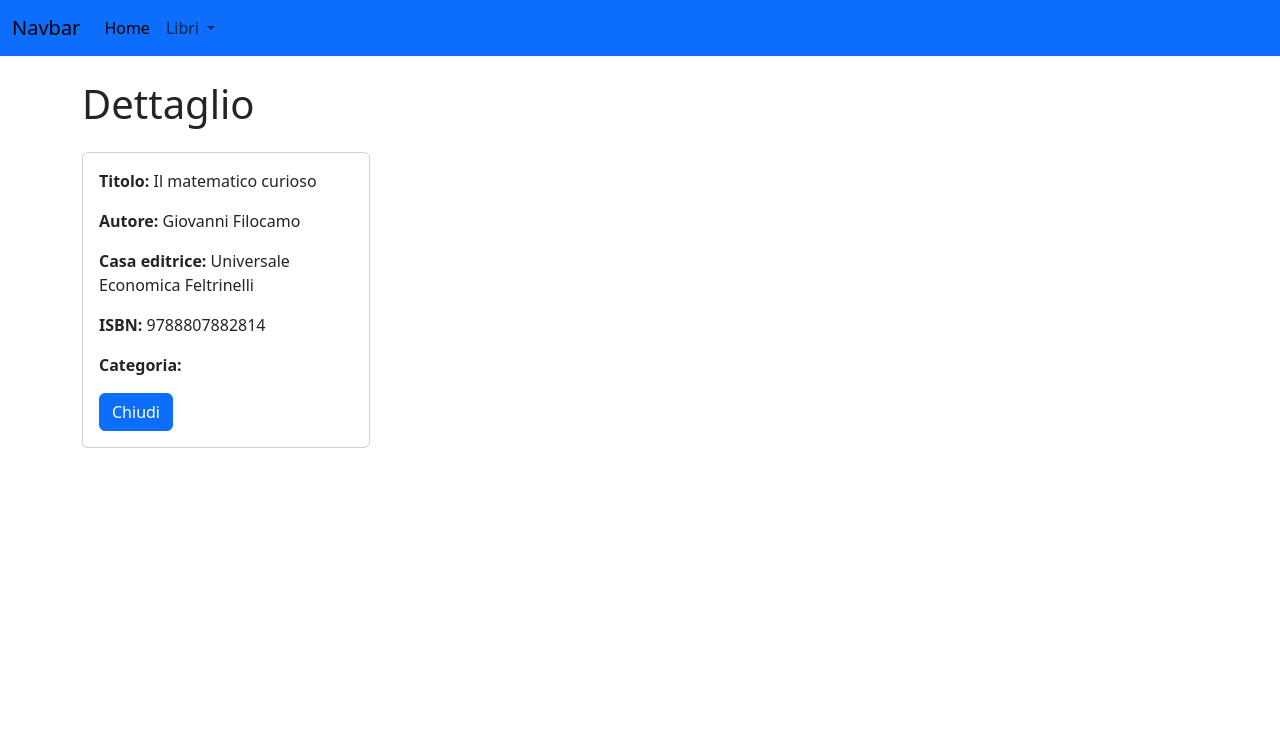
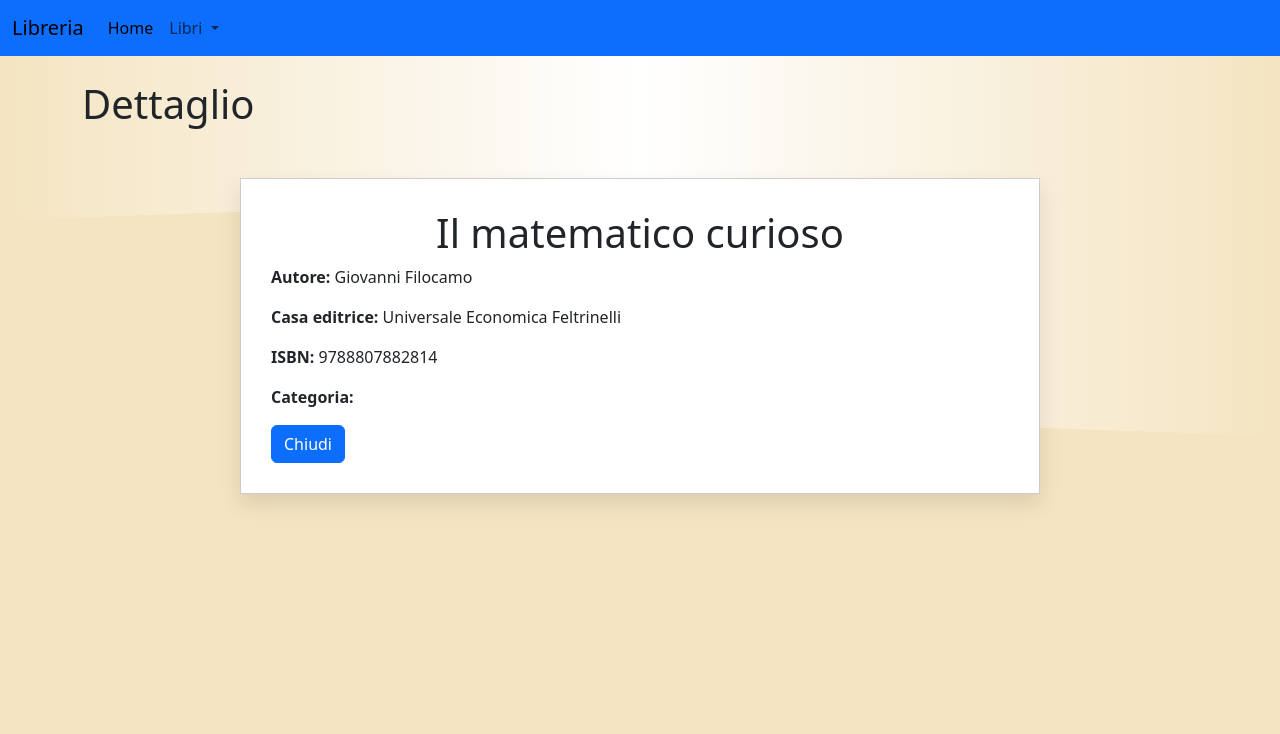
Before and after one commit to goten82/libreria, a Flask app: page /api/libro/1 in a window 1280 px wide. Shown: the top 734 px of the page. Before the commit the page ends 448 px from the top, so only its background shows below. Run offline with Flask 3, Linux system fonts and the light colour scheme.

Commit message:
Sistemazione codice e aggiunta ricerca per autore/titolo

```diff
--- a/app.py
+++ b/app.py
@@ -1,7 +1,7 @@
 from flask import Flask, request, render_template, jsonify
 from flask_sqlalchemy import SQLAlchemy
 import os
-from models.libri import db,Libri
+from models.libri import db
 from routes.libri import libri_bp
 
 app = Flask(__name__)
@@ -30,6 +30,10 @@
 def utenti():
     return render_template('utenti.html')
 
+@app.route('/cerca')
+def cerca():
+    return render_template('cerca.html')
+
 # Rotta di base per testare il server
 @app.route('/')
 def home():
--- a/routes/libri.py
+++ b/routes/libri.py
@@ -1,9 +1,17 @@
 from flask import Blueprint, jsonify, request,render_template,redirect,url_for,flash
 from models.libri import db,Libri
+from services.libri_service import get_all_libri,add_libro,get_libro_by_autore,get_libro_by_titolo
 
 LIBRO_NOT_FOUND = "Libro non trovato!"
 
 libri_bp = Blueprint('libri',__name__)
+
+@libri_bp.route('/libri', methods=['GET'])
+# ritorna tutti i libri nel db
+def get_libri():
+    libri = get_all_libri()
+
+    return render_template('elenco_libri.html',libri=libri)
 
 @libri_bp.route('/add_libro', methods=['POST'])
 def add_libro():
@@ -19,13 +27,6 @@
     db.session.commit()
     flash("Libro inserito con successo!", "success")
     return redirect(url_for('libri.get_libri'))
-
-@libri_bp.route('/libri', methods=['GET'])
-# ritorna tutti i libri nel db
-def get_libri():
-    libri = Libri.query.all()
-
-    return render_template('elenco_libri.html',libri=libri)
 
 @libri_bp.route('/libro/<int:libro_id>/edit', methods=['GET'])
 #cerca libro per id e ritorna la pagina di modifica
@@ -44,23 +45,18 @@
 
     return render_template('dettaglio_libro.html',libro=libro)
 
-@libri_bp.route('/libro/autore/<string:libro_autore>', methods=['GET'])
-def get_libro_by_autore(libro_autore):
 
-    libri = Libri.query.filter(Libri.autore.ilike(f"%{libro_autore}%")).all()  # Cerca l'utente in base all'ID filter_by(name=name).first()
-    if not libri:
-        return jsonify({"message": LIBRO_NOT_FOUND}), 404
+@libri_bp.route('/libro',methods=['GET'])
+def cerca():
+    to_research =request.args['ricerca']
+    tipoRicerca = request.args['flexRadioDefault']
 
-    return jsonify([libro.to_dict() for libro in libri])
+    if(tipoRicerca=='titolo'):
+        libri = get_libro_by_titolo(to_research)
+    else:
+        libri = get_libro_by_autore(to_research)
 
-@libri_bp.route('/libro/titolo/<string:libro_titolo>', methods=['GET'])
-def get_libro_by_titolo(libro_titolo):
-
-    libro = Libri.query.filter_by(titolo=libro_titolo).first()  # Cerca l'utente in base all'ID filter_by(name=name).first()
-    if not libro:
-        return jsonify({"message": LIBRO_NOT_FOUND}), 404
-
-    return jsonify(libro.to_dict())
+    return render_template('elenco_libri.html',libri=libri)
 
 @libri_bp.route('/update_libro/<int:libro_id>', methods=['POST'])
 def update_libro(libro_id):
--- a/static/css/style.css
+++ b/static/css/style.css
@@ -6,6 +6,43 @@
 
 }
 
+body {
+    background: linear-gradient(to right, #f4e4c1, #fff, #f4e4c1);
+    /* Simula le pagine del libro */
+    color: #333;
+    font-family: 'Times New Roman', Times, serif;
+}
+
 nav.navbar {
-    background-color: var(--btn-primary) !important;
+    background-color: var(--btn-primary);
 }
+
+.book {
+    max-width: 800px;
+    margin: 50px auto;
+    padding: 30px;
+    background-color: #fff;
+    /* Colore della pagina */
+    box-shadow: 0 10px 20px rgba(0, 0, 0, 0.1);
+    /* Effetto ombra */
+    border: 1px solid #ccc;
+}
+
+.book::before, .book::after {
+    content: '';
+    position: absolute;
+    width: 50%;
+    height: 100%;
+    background: #f4e4c1;
+    z-index: -1;
+}
+
+.book::before {
+    left: 0;
+    transform: skewY(-2deg);
+}
+
+.book::after {
+    right: 0;
+    transform: skewY(2deg);
+}
--- a/static/js/script.js
+++ b/static/js/script.js
@@ -47,229 +47,3 @@
         this.categoria = categoria;
     }
 }
-
-let btnInserisci = document.getElementById('inserisci');
-let btnCercaLibro = document.getElementById('cercaLibro');
-let btnApriInserisci = document.getElementById('apri_inserisci');
-let btnElenco = document.getElementById('lista');
-let btnChiudi = document.getElementById('chiudi');
-
-
-if (btnApriInserisci != null) {
-    btnApriInserisci.addEventListener('click', ev => {
-        document.getElementById('form_inserisci').style.display = '';
-    });
-}
-
-if (btnInserisci != null) {
-    btnInserisci.addEventListener('click', ev => {
-        inserisciLibro(ev);
-    });
-}
-
-if (btnCercaLibro != null) {
-    btnCercaLibro.addEventListener('click', ev => {
-        cercaLibro();
-    });
-}
-
-if (btnElenco != null) {
-    btnElenco.addEventListener('click', ev => {
-        visualizzaListaLibri();
-    });
-}
-if (btnChiudi != null) {
-    btnChiudi.addEventListener('click', ev => {
-        window.location.href = '/home';
-    });
-}
-
-function eliminaLibro(id) {
-    if (confirm("Sei sicuro di voler eliminare questo libro?")) {
-        fetch(`/api/delete_libro/${id}`, {
-            method: 'DELETE'
-        }).then(response => {
-            if (response.ok) {
-                alert("Libro eliminato con successo!");
-                location.reload(); // Ricarica la pagina
-            } else {
-                alert("Errore durante l'eliminazione del libro.");
-            }
-        });
-    }
-}
-
-function modificaLibro(id){
-
-}
-
-async function inserisciLibro(event) {
-    event.preventDefault();
-    let titolo = document.getElementById('titolo').value;
-    let autore = document.getElementById('autore').value;
-    let casa_editrice = document.getElementById('editrice').value;
-    let isbn = document.getElementById('isbn').value;
-    let categoria = document.getElementById('categoria').value;
-    const libro = new Libri(titolo, autore, casa_editrice, isbn, categoria);
-    verificaDati(libro);
-    await fetch('/api/add_libro', {
-        method: 'POST',
-        headers: {
-            'Content-Type': 'application/json',
-        },
-        body: JSON.stringify({
-            titolo: titolo,
-            autore: autore,
-            casa_editrice: casa_editrice,
-            isbn: isbn,
-            categoria: categoria
-        })
-    })
-        .then(response => response.json())
-        .then(data => {
-            document.getElementById('messageInsert').innerHTML = data.message
-        })
-        .catch((error) => {
-            document.getElementById('messageInsert').innerHTML = error;
-        }).finally(() => {
-            svuotaCampi();
-        });
-}
-
-async function visualizzaListaLibri() {
-    let response = await fetch('/api/libri', {
-        method: 'GET'
-    });
-    if (response.status == 200) {
-        const libri = await response.json();
-        libri.forEach(element => {
-            document.getElementById('tabellaLibri').innerHTML += `
-                        <tr>
-                            <td>${element.titolo}</td>
-                            <td>${element.autore}</td>
-                            <td>${element.casa_editrice}</td>
-                            <td>${element.isbn}</td>
-                            <td>${element.categoria}</td>
-                            <td>
-                                <a href="/libri/${element.id}" class="btn btn-primary btn-sm">Dettagli</a>
-                                <a href="/libri/${element.id}/edit" class="btn btn-warning btn-sm"><i class="fa-solid fa-trash">Modifica</i></a>
-                                <a href="/libri/${element.id}/delete" class="btn btn-danger btn-sm">Elimina</a>
-                            </td>
-                        </tr>`
-        });
-        document.getElementById('divTabella').style.display = '';
-    }
-}
-
-function svuotaCampi() {
-    document.getElementById('titolo').value = '';
-    document.getElementById('autore').value = '';
-    document.getElementById('editrice').value = '';
-    document.getElementById('isbn').value = '';
-    document.getElementById('categoria').value = '';
-}
-
-function verificaDati(libro) {
-    if (libro.titolo == '' && libro.autore == '') {
-        alert("Nessun titolo specificato");
-        throw TypeError("Nessun titolo specificato");
-
-    }
-}
-async function cercaLibro() {
-
-    let titolo = document.getElementById('titolo_find').value;
-
-    if (titolo == '') {
-        console.error('Inserire un titolo');
-        throw TypeError("Inserire un titolo'");
-    }
-    let response = await fetch('/api/libro/titolo/' + titolo, {
-        method: 'GET'
-    });
-
-    const result = await response.json(); // Parsa il JSON
-    if (response.status == 200) {
-        document.getElementById('resTitolo').innerHTML = `
-                    <p>Titolo: <strong>${result.titolo}</strong></p>
-                    <p>Autore: <strong>${result.autore}</strong></p>
-                    <p>Casa editrice: <strong>${result.casa_editrice}</strong></p>
-                    <p>ISBN: <strong>${result.isbn}</strong></p>
-                    <p>Categoria: <strong>${result.categoria}</strong></p>
-                    `;
-    }
-    else {
-        document.getElementById('resTitolo').innerHTML = `${result.message}`;
-    }
-    document.getElementById('resTitolo').style.display = 'block';
-}
-
-document.getElementById('chiudiCercaTitolo').addEventListener('click', ev => {
-    document.getElementById('titolo_find').value = '';
-    document.getElementById('resTitolo').style.display = 'none';
-
-});
-
-document.getElementById('CercaAutore').addEventListener('click', ev => {
-    cercaLibriAutore();
-});
-
-async function cercaLibriAutore() {
-    let autore = document.getElementById('find_autore').value;
-
-    if (autore == '') {
-        console.error('Inserire un autore');
-        throw TypeError("Inserire un autore");
-    }
-
-    let response = await fetch('/api/libro/autore/' + autore, {
-        method: 'GET'
-    });
-
-    const result = await response.json();
-    if (response.status == 200) {
-
-        document.getElementById('resAutore').style.display = 'block';
-        document.getElementById('resAutore').innerHTML = `<h2>Elenco</h2>
-            <table id="tabella">
-                <thead>
-                    <tr>
-                        <th>Titolo</th>
-                        <th>Autore</th>
-                        <th>Casa editrice</th>
-                        <th>ISBN</th>
-                        <th>Categoria</th>
-                    </tr>
-                </thead>
-                <tbody class="righe">
-
-                </tbody>
-            </table>
-            `;
-        let tabella = document.getElementById('tabella');
-        let righe = tabella.getElementsByClassName('righe').item('tbody');
-        let testo = '';
-        result.forEach(element => {
-
-            testo += `
-                    <tr id="libri" data-id='${element.id}'>
-                      <td>${element.titolo}</td>
-                      <td>${element.autore} </td>
-                      <td>${element.casa_editrice}</td>
-                      <td>${element.isbn}</td>
-                      <td>${element.categoria}</td>
-                    </tr>
-                `;
-
-            righe.innerHTML = testo;
-        });
-    } else {
-        document.getElementById('resAutore').innerHTML = `${result.message}`;
-    }
-    document.getElementById('resAutore').style.display = 'block';
-}
-
-document.getElementById('chiudiCercaAutore').addEventListener('click', ev => {
-    document.getElementById('find_autore').value = '';
-    document.getElementById('resAutore').style.display = 'none';
-});
--- a/templates/dettaglio_libro.html
+++ b/templates/dettaglio_libro.html
@@ -4,15 +4,15 @@
 
 <h1 class="mb-4">Dettaglio</h1>
 
-<div class="card" style="width: 18rem;">
-    <div class="card-body">
-        <p class="card-text"><strong>Titolo: </strong>{{libro.titolo}}</p>
+<div class="container">
+    <div class="book">
+        <h1 class="text-center">{{libro.titolo}}</h1>
         <p class="card-text"><strong>Autore: </strong>{{libro.autore}}</p>
         <p class="card-text"><strong>Casa editrice: </strong>{{libro.casa_editrice}}</p>
         <p class="card-text"><strong>ISBN: </strong>{{libro.isbn}}</p>
         <p class="card-text"><strong>Categoria: </strong>{{libro.categoria}}</p>
         <a href="/api/libri" class="btn btn-primary">Chiudi</a>
     </div>
-</div>
+  </div>
 
 {% endblock %}
--- a/templates/form.html
+++ b/templates/form.html
@@ -14,7 +14,7 @@
 <body>
     <nav class="navbar navbar-expand-lg">
         <div class="container-fluid">
-            <a class="navbar-brand" href="#">Navbar</a>
+            <a class="navbar-brand" href="#">Libreria</a>
             <button class="navbar-toggler" type="button" data-bs-toggle="collapse"
                 data-bs-target="#navbarSupportedContent" aria-controls="navbarSupportedContent" aria-expanded="false"
                 aria-label="Toggle navigation">
@@ -33,8 +33,7 @@
                         <ul class="dropdown-menu">
                             <li><a class="dropdown-item" href="/api/libri">Elenco libri</a></li>
                             <li><a class="dropdown-item" href="/libri">Inserisci libro</a></li>
-                            <li><a class="dropdown-item disabled" href="#" aria-disabled="true">Cerca autore</a></li>
-                            <li><a class="dropdown-item disabled" href="#" aria-disabled="true">Cerca titolo</a></li>
+                            <li><a class="dropdown-item" href="/cerca">Cerca...</a></li>
                         </ul>
                     </li>
                 </ul>
```
Also changed, not shown: services/libri_service.py (+22 -10 lines), templates/cerca.html (added, +32 -0 lines), libri.db.
